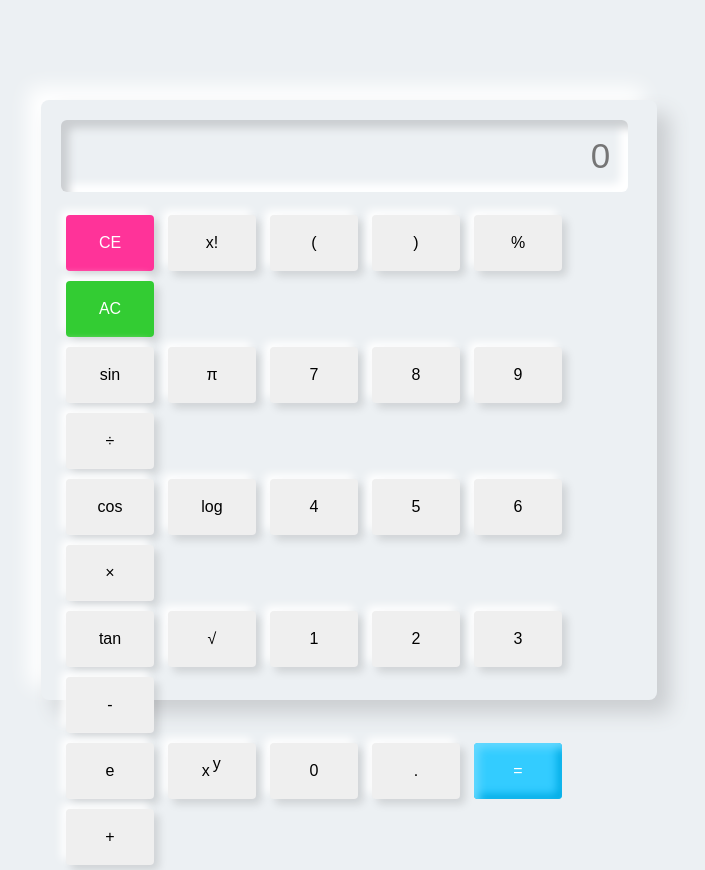
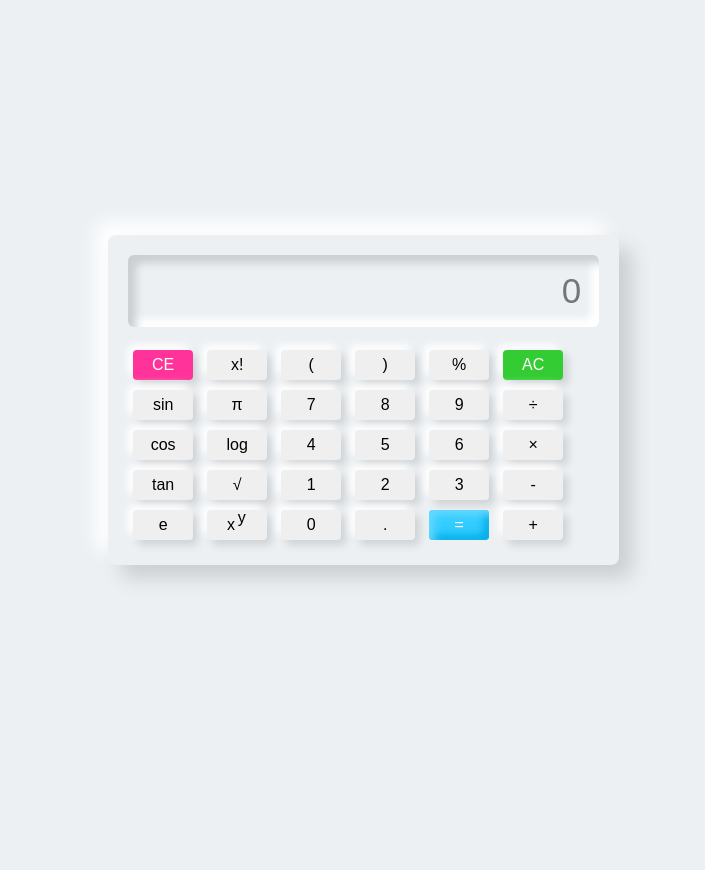
Before and after one commit to AliRaza2812/CodeAlpha-Second-task-Calculator, a plain HTML site: page Task 2/Calculator/index.html in a window 1280 px wide. Shown: the whole page, without its empty margins (291-996 px from the left). After the commit the page ends 800 px from the top, so only its background shows below. Drawn offline with Linux system fonts and the light colour scheme.

Commit message:
save changes

```diff
--- a/Task 2/Calculator/style.css
+++ b/Task 2/Calculator/style.css
@@ -1,3 +1,4 @@
+
 body {
     padding: 0;
     margin: 0;
@@ -10,9 +11,7 @@ body {
 }
 
 .container {
-
-    width: 45%;
-    height: 70vh;
+    margin-left: 1.8em;
     padding: 20px;
     border-radius: 8px;
     box-shadow: 13px 13px 20px #cbced1,
@@ -29,8 +28,8 @@ body {
 }
 
 .row button {
-    width: 5.5rem;
-    height: 3.5rem;
+    width: 60px;
+    height: 30px;
     font-size: 16px;
     border: none;
     outline: none;
@@ -47,9 +46,9 @@ body {
     background: #fff;
 }
 
- #screen {
-    width: 95%;
+.display #screen {
     margin-bottom: .5em;
+    width: auto;
     height: 70px;
     font-size: 35px;
     outline: none;
```
